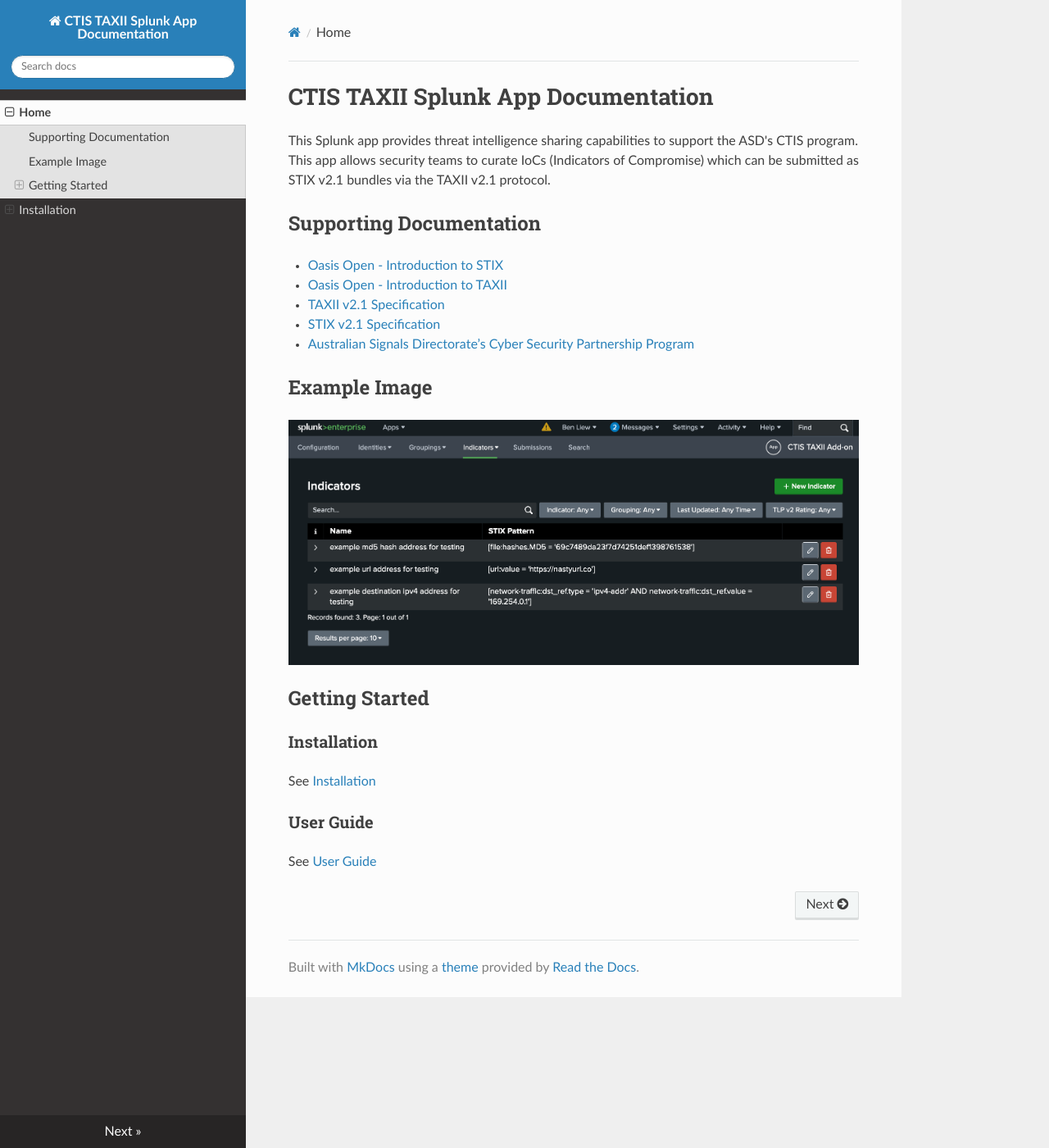
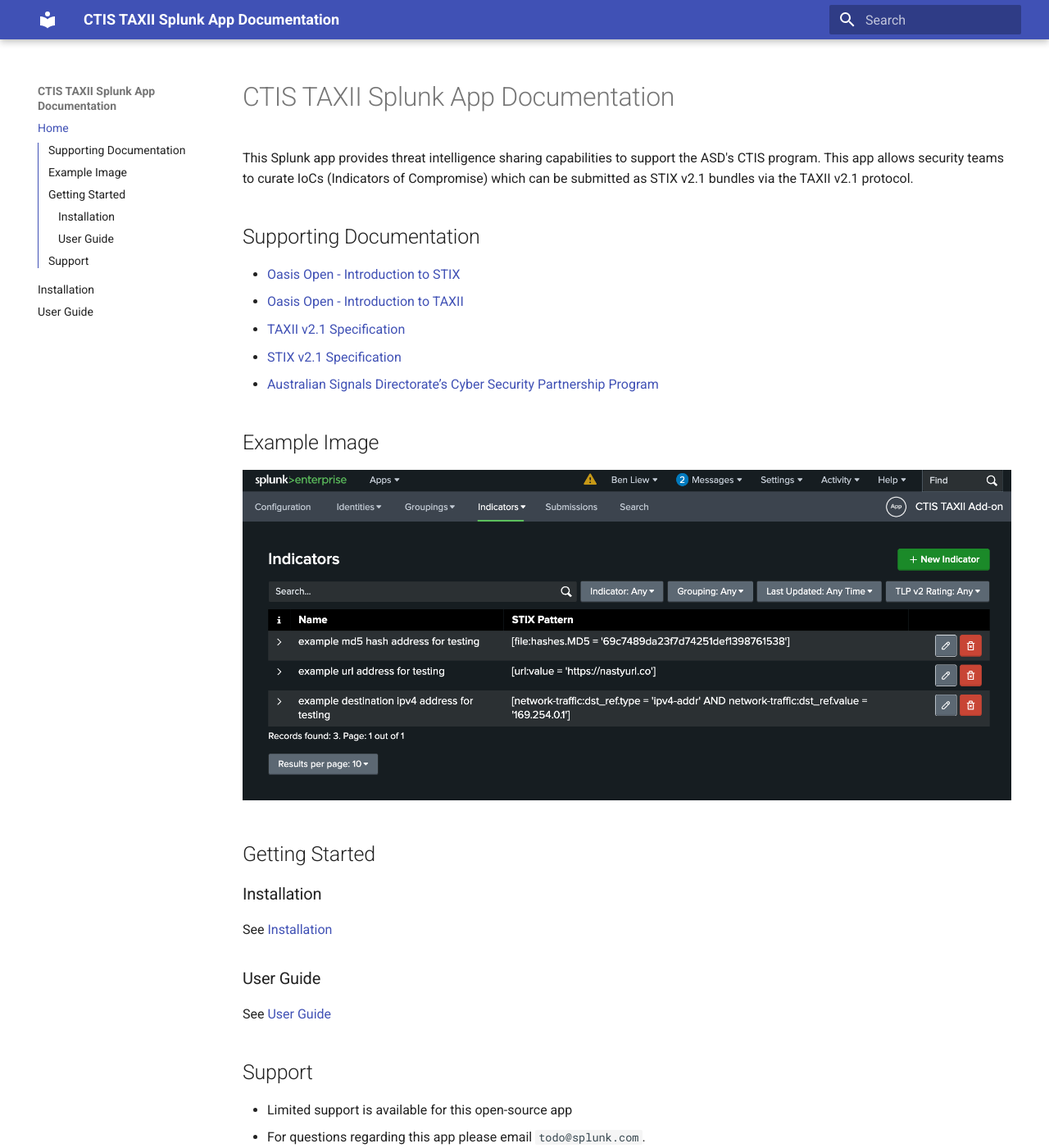
Before and after one commit to splunk/ctis-taxii-splunk-app, an MkDocs documentation site: the page built from docs/ctis-taxii-splunk-app/docs/index.md, in a window 1280 px wide and 1400 px high. Shown: the whole window at 82% size. Built offline with MkDocs 1.6.1 and Material for MkDocs 9.7.7, drawn with Linux system fonts in a browser that asks for light colours; nearby versions of some CDN libraries; some of the changed text lies outside the part shown.

Commit message:
docs: Use material theme. Introduce more stub pages

```diff
--- a/docs/ctis-taxii-splunk-app/docs/index.md
+++ b/docs/ctis-taxii-splunk-app/docs/index.md
@@ -18,4 +18,9 @@
 See [Installation](installation.md)
 
 ### User Guide
-See [User Guide](user_guide.md)
+See [User Guide](user-guide.md)
+
+## Support
+- Limited support is available for this open-source app
+- For questions regarding this app please email `todo@splunk.com`.
+- Alternatively, raise an issue in this Github repo.
--- a/docs/ctis-taxii-splunk-app/docs/installation.md
+++ b/docs/ctis-taxii-splunk-app/docs/installation.md
@@ -1,11 +1,20 @@
 # Installation
-### Requirements
+## Requirements
 - Splunk Enterprise 9.2 or later
 - Splunk Cloud v9.2 or later
 
-### Download
+## Download
 TODO: Download from Github repo's releases page
 
-### Install
+## Install
 TODO: Install app via Splunk Web or CLI as usual
 Steps may differ for Splunk Cloud
+
+## Uninstall
+TODO
+
+### Export Data
+...
+
+### Remove the App
+...
--- a/docs/ctis-taxii-splunk-app/mkdocs.yml
+++ b/docs/ctis-taxii-splunk-app/mkdocs.yml
@@ -2,6 +2,11 @@
 nav:
   - Home: index.md
   - Installation: installation.md
+  - User Guide: user-guide.md
 theme:
-  name: readthedocs
-  collapse_navigation: false
+  name: material
+  features:
+    - navigation.sections
+    - navigation.expand
+    - navigation.path
+    - toc.integrate
```
Also changed, not shown: docs/ctis-taxii-splunk-app/docs/user-guide.md (added, +24 -0 lines), 1 other file.
